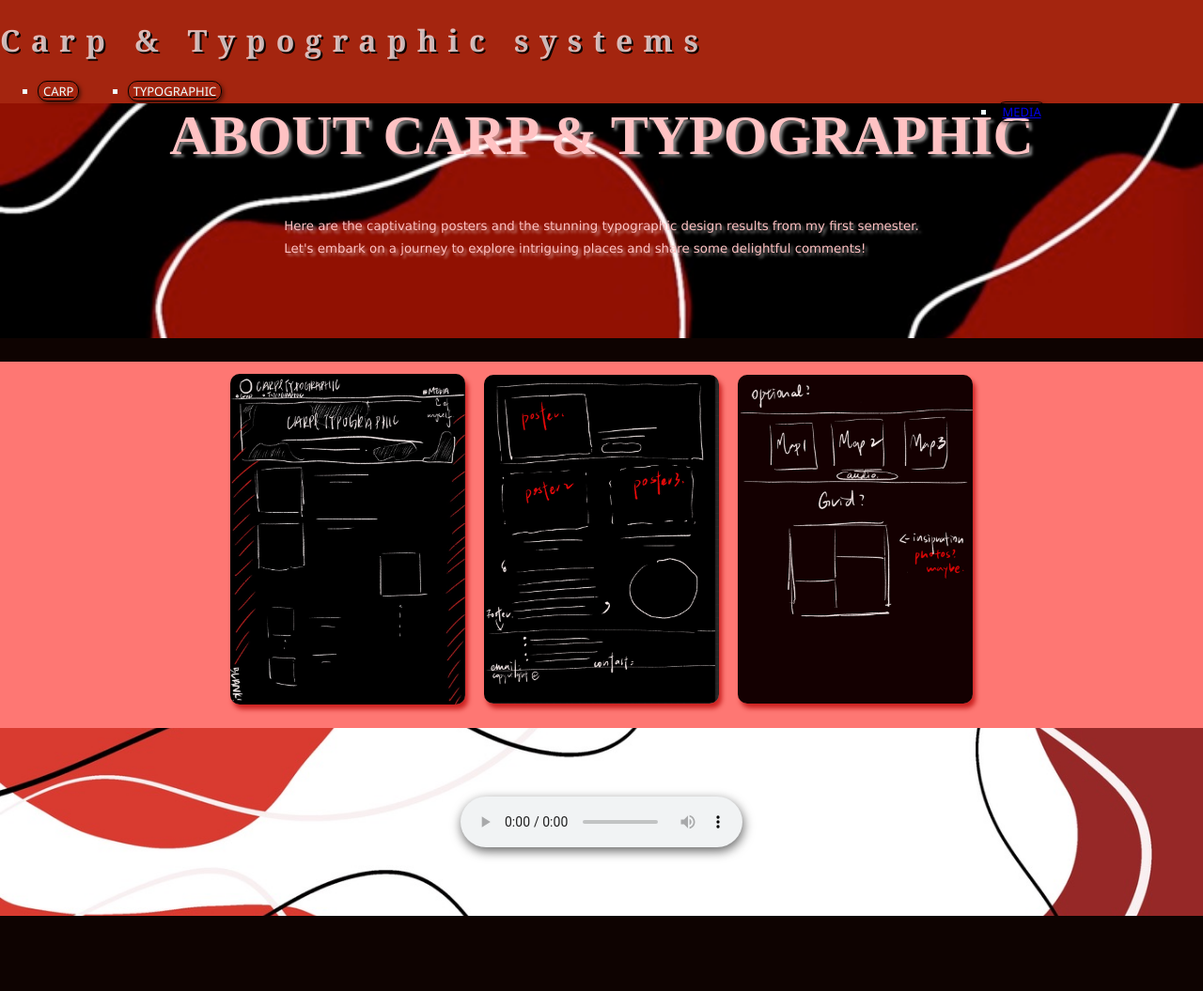
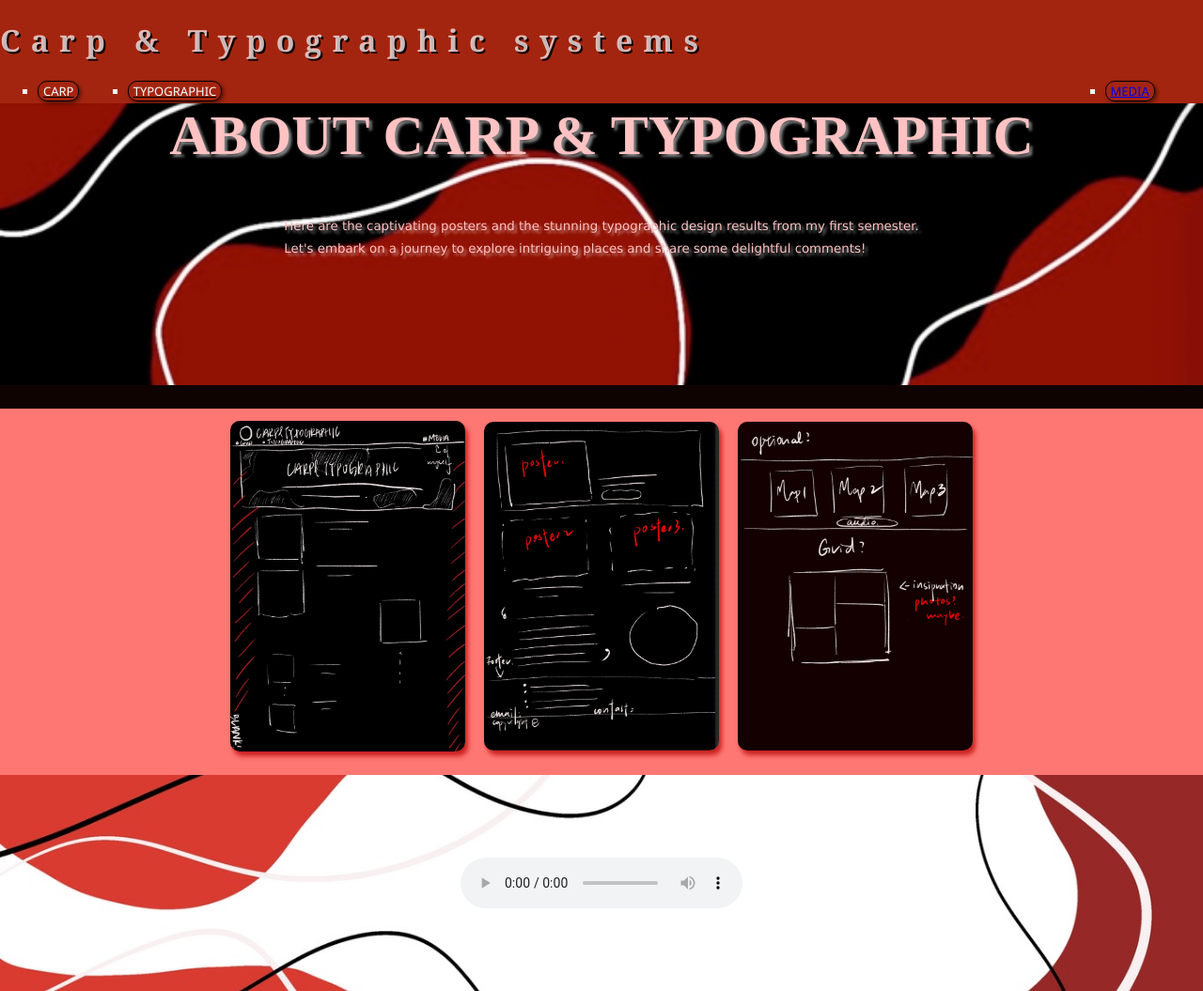
Before and after one commit to wsb2-wong/GWDS_coding_htmlcss_final, a plain HTML site: page index.html in a window 1280 px wide. Shown: the whole page at 94% size. Before the commit the page ends 975 px from the top, so only its background shows below. Drawn offline with Linux system fonts and the light colour scheme.

Commit message:
new adjustiment

```diff
--- a/index.html
+++ b/index.html
@@ -38,11 +38,10 @@
   <section class="section-three">
     <div class="audio">
       <audio controls>
-        <source src="/Users/wongwingsum/Downloads/introduce.mp3" type="audio/mpeg">
+        <source src="introduce.mp3" type="audio/mpeg">
       </audio>
     </div>
   </section>
-
 </body>
 
 </html>
--- a/style.css
+++ b/style.css
@@ -29,7 +29,7 @@ h1 {
   display: flex;
   flex-wrap: wrap;
   flex-direction: row;
-  justify-content: flex-start;
+  justify-content: space-between;
 }
 
 .container-navigation li {
@@ -44,12 +44,12 @@ h1 {
 }
 
 .push {
-  margin-left: 27cm;
+  margin-left: auto;;
 }
 
 .section-one {
   margin-top: 110px;
-  height: 250px;
+  height: 300px;
   background-image: url("6C132992-3BDB-4B82-BB10-6E2DA79AAF09.jpeg");
   background-repeat: no-repeat;
   background-size: cover;
@@ -103,7 +103,7 @@ p {
 
 .section-three {
   background-color:#fe7773;
-  height: 200px;
+  height: 230px;
   display: flex;
   justify-content: center;
   align-items: center;
@@ -118,5 +118,5 @@ p {
   display: flex;
   justify-content: center;
   align-items: center;
-  filter: drop-shadow(1px 4px 6px rgba(0, 0, 0, 0.615));
+  filter: drop-shadow(1px 4px 6px rgba(0, 0, 0, 0.615);
 }
```
